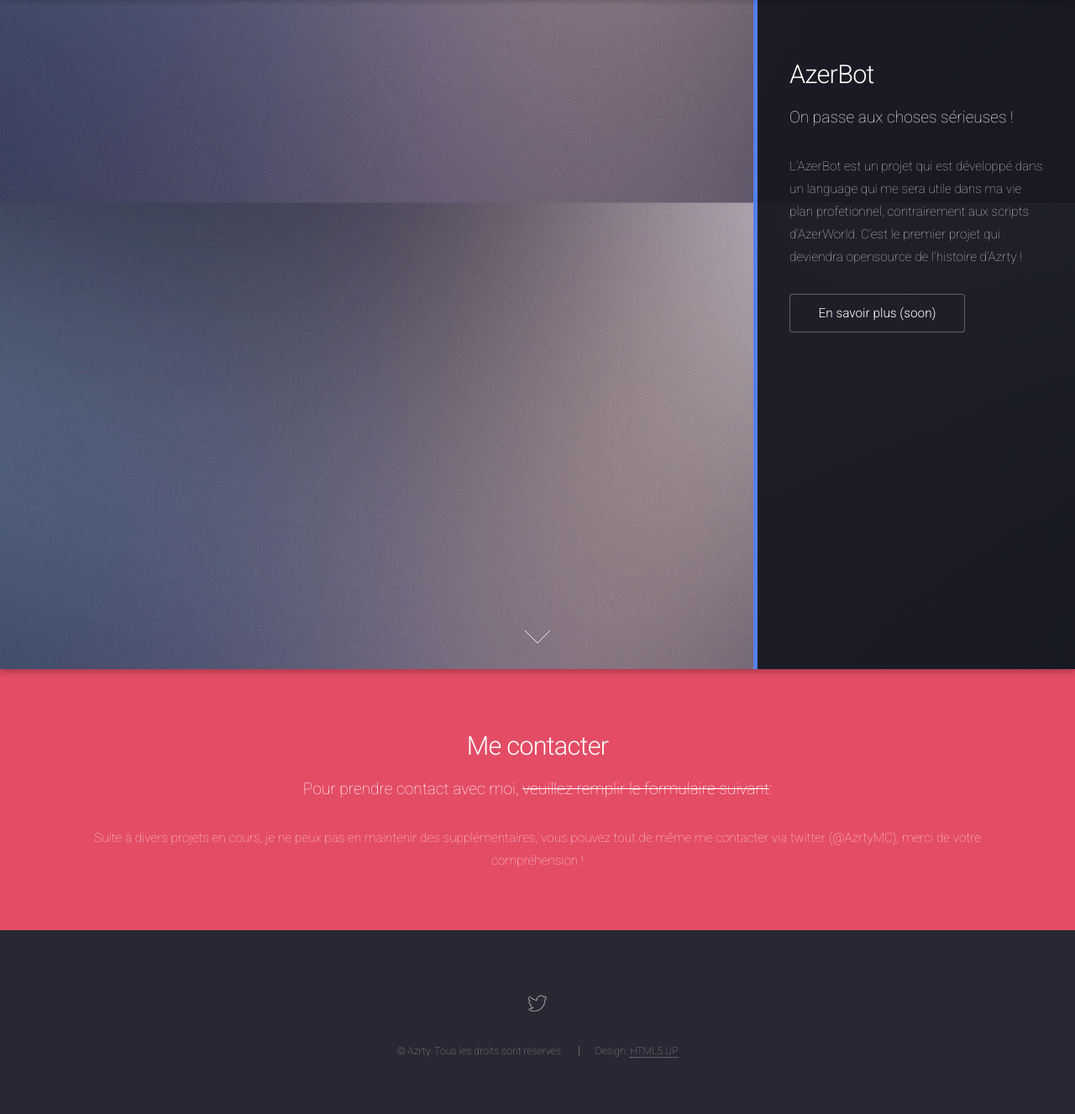
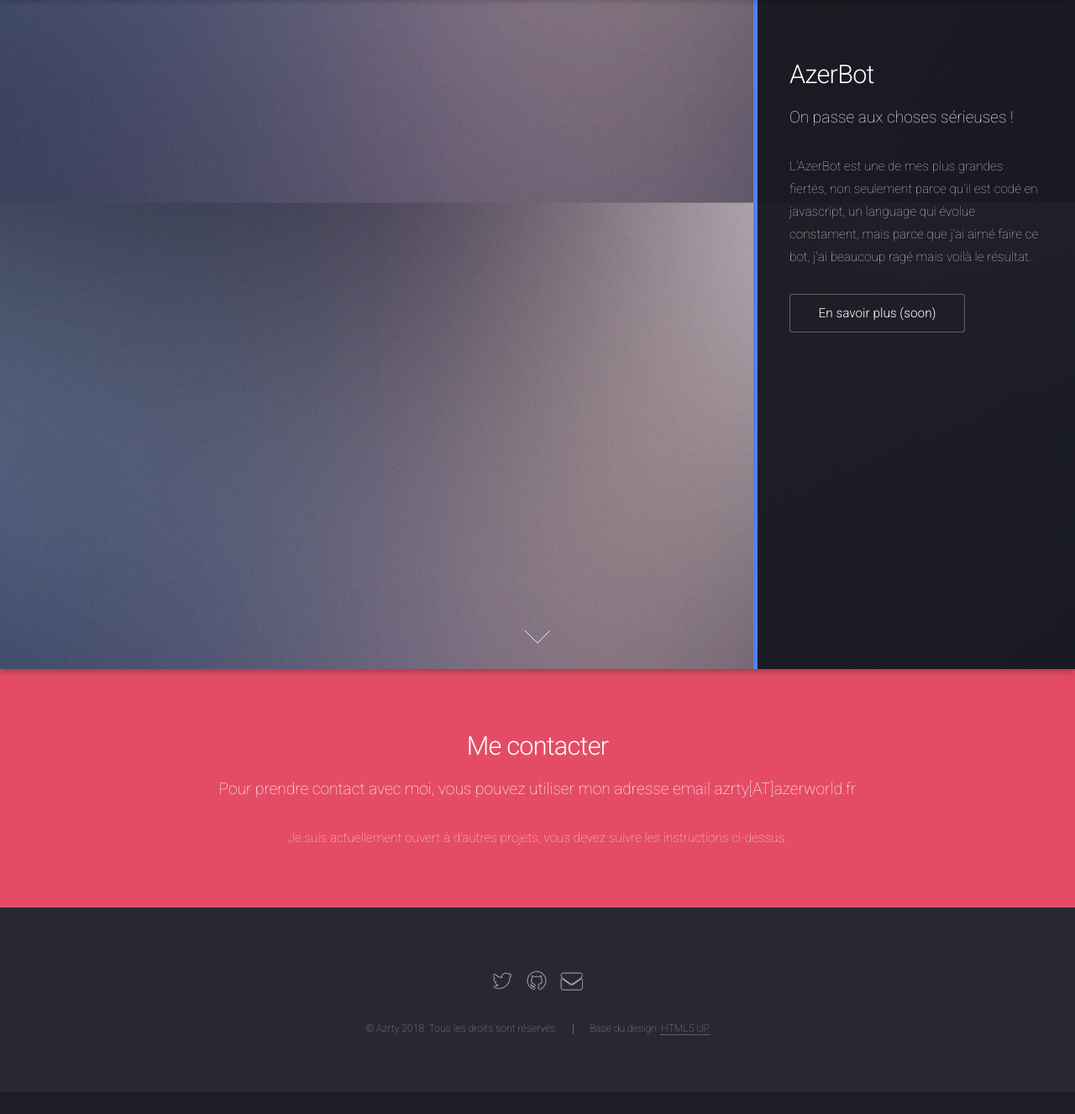
Before and after one commit to Azrty/azrty-com, a plain HTML site: page index.html in a window 1280 px wide. Shown: the part 1634-2961 px from the top of the page at 84% size. After the commit the page ends 2935 px from the top, so only its background shows below. Drawn offline with Linux system fonts and the light colour scheme.

Commit message:
Update index.html

```diff
--- a/index.html
+++ b/index.html
@@ -84,7 +84,7 @@
 									</header>
 								</div>
 								<div class="4u 12u$(medium)">
-									<p>Si je n'aurais pas crée le projet AzerWorld, un serveur minecraft, je n'aurais jamais pu me rendre jusqu'ici, en train de faire ce formidable site web. AzerWorld, m'a enseigné comment développer et, comment être proffetionnel. Je remercis l'entière équipe d'AzerWorld, pour m'avoir toujours soutenu dans le projet !</p>
+									<p>AzerWorld a été pour moi (et restera) toujours le serveur où j'ai tout commencé, le serveur où je n'ai été au début que débutant, cela m'a incarné dans les principes de développeur et j'en serai toujours reconnaissant!</p>
 								</div>
 								<div class="4u$ 12u$(medium)">
 									<p>Nous sommes seulement à la bêta 4, et le nombre de membres ne cèse d'augmenter chaque jour, la communautée devient de plus en plus active, c'est des choses qui me donnent le goût de continuer !</p>
@@ -101,7 +101,7 @@
 							<h2>AzerBot</h2>
 							<p>On passe aux choses sérieuses !</p>
 						</header>
-						<p>L’AzerBot est un projet qui est développé dans un language qui me sera utile dans ma vie plan profetionnel, contrairement aux scripts d’AzerWorld. C’est le premier projet qui deviendra opensource de l’histoire d’Azrty !</p>
+						<p>L'AzerBot est une de mes plus grandes fiertés, non seulement parce qu'il est codé en javascript, un language qui évolue constament, mais parce que j'ai aimé faire ce bot, j'ai beaucoup ragé mais voilà le résultat.</p>
 						<ul class="actions">
 							<li><a href="#" class="button">En savoir plus (soon)</a></li>
 						</ul>
@@ -176,9 +176,9 @@
 					<div class="container">
 						<header>
 							<h2>Me contacter</h2>
-							<p>Pour prendre contact avec moi, <strike>veuillez remplir le formulaire suivant</strike>:</p>
+							<p>Pour prendre contact avec moi, vous pouvez utiliser mon adresse email azrty[AT]azerworld.fr</p>
 						</header>
-						<p>Suite à divers projets en cours, je ne peux pas en maintenir des supplémentaires, vous pouvez tout de même me contacter via twitter (@AzrtyMC), merci de votre compréhension !</p>
+						<p>Je suis actuellement ouvert à d'autres projets, vous devez suivre les instructions ci-dessus.</p>
 <!--
 						<form method="post" action="#" class="container 50%">
 							<div class="row uniform 50%">
@@ -196,12 +196,12 @@
 						<li><a href="https://twitter.com/AzrtyMC" class="icon alt fa-twitter"><span class="label">Twitter</span></a></li>
 						<!--<li><a href="#" class="icon alt fa-facebook"><span class="label">Facebook</span></a></li>
 						<li><a href="#" class="icon alt fa-linkedin"><span class="label">LinkedIn</span></a></li>
-						<li><a href="#" class="icon alt fa-instagram"><span class="label">Instagram</span></a></li>
-						<li><a href="#" class="icon alt fa-github"><span class="label">GitHub</span></a></li>
-						<li><a href="#" class="icon alt fa-envelope"><span class="label">Email</span></a></li>-->
+						<li><a href="#" class="icon alt fa-instagram"><span class="label">Instagram</span></a></li>-->
+						<li><a href="https://github.com/Azrty" class="icon alt fa-github"><span class="label">GitHub</span></a></li>
+						<li><a href="azrty@azerworld.fr" class="icon alt fa-envelope"><span class="label">Email</span></a></li>
 					</ul>
 					<ul class="copyright">
-						<li>&copy; Azrty. Tous les droits sont réservés.</li><li>Design: <a href="http://html5up.net">HTML5 UP</a></li>
+						<li>&copy; Azrty 2018. Tous les droits sont réservés.</li><li>Base du design: <a href="http://html5up.net">HTML5 UP</a></li>
 					</ul>
 				</footer>
 
```
